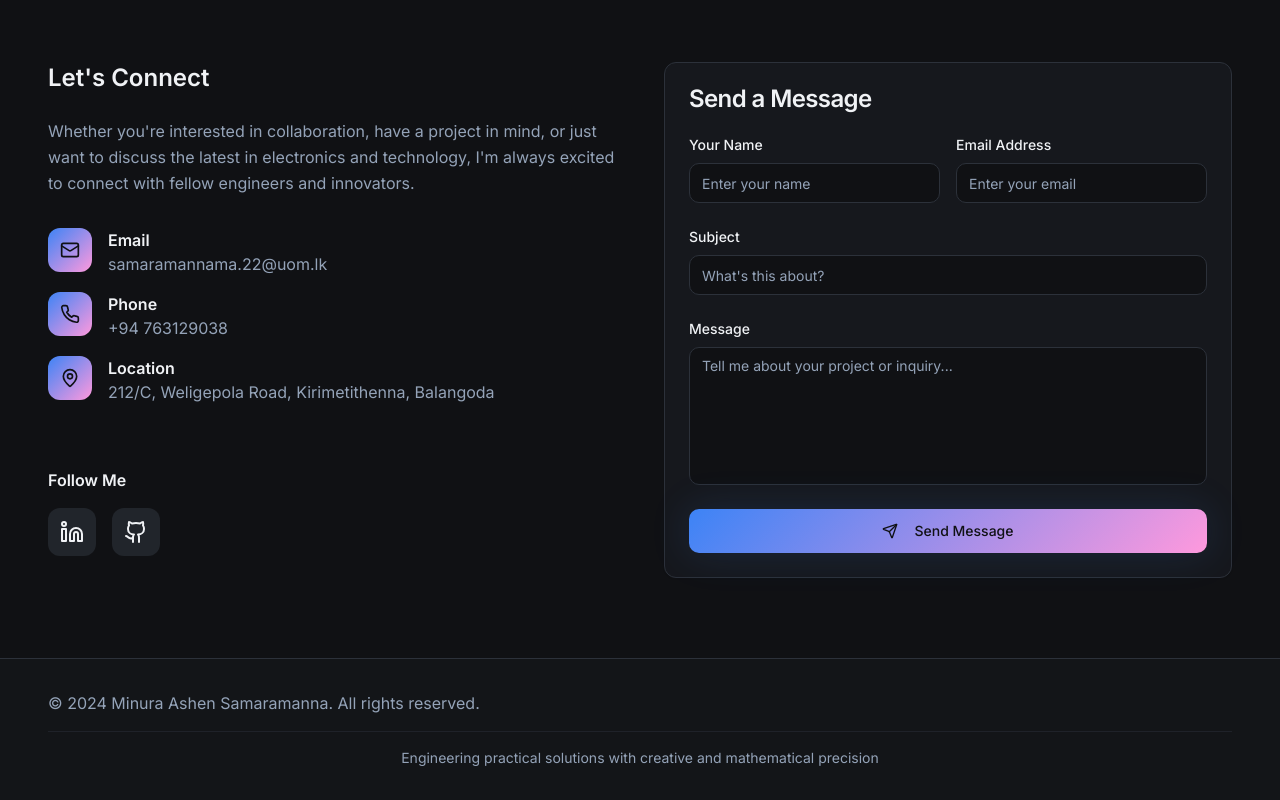
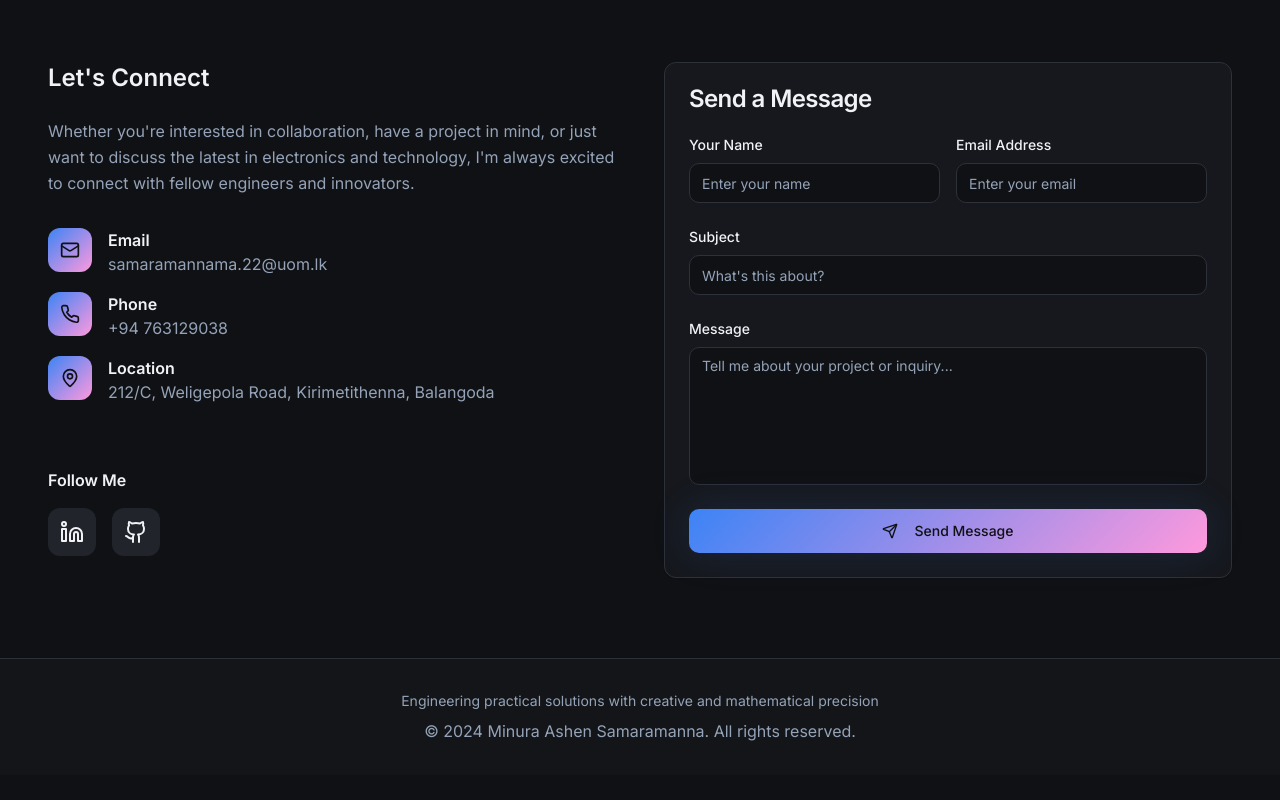
Before and after one commit to minuraashen/minuraashensamaramanna, a React (Vite) app: page / in a window 1280 px wide. Shown: the part 4897-5697 px from the top of the page. After the commit the page ends 5672 px from the top, so only its background shows below. Built offline with nearby package versions, Linux system fonts and the light colour scheme.

Commit message:
Refactor: Edit footer
Edit the footer to ensure proper formatting and presentation.

```diff
--- a/src/components/Footer.tsx
+++ b/src/components/Footer.tsx
@@ -4,18 +4,12 @@ const Footer = () => {
   return (
     <footer className="py-8 px-4 border-t border-border bg-muted/20">
       <div className="container mx-auto">
-        <div className="flex flex-col md:flex-row items-center justify-between gap-4">
-          <div className="text-center md:text-left">
-            <p className="text-muted-foreground">
-              © 2024 Minura Ashen Samaramanna. All rights reserved.
-            </p>
-          </div>
-
-        </div>
-
-        <div className="mt-4 pt-4 border-t border-border/50 text-center">
-          <p className="text-sm text-muted-foreground">
+        <div className="text-center">
+          <p className="text-sm text-muted-foreground mb-2">
             Engineering practical solutions with creative and mathematical precision
+          </p>
+          <p className="text-muted-foreground">
+            © 2024 Minura Ashen Samaramanna. All rights reserved.
           </p>
         </div>
       </div>
```
